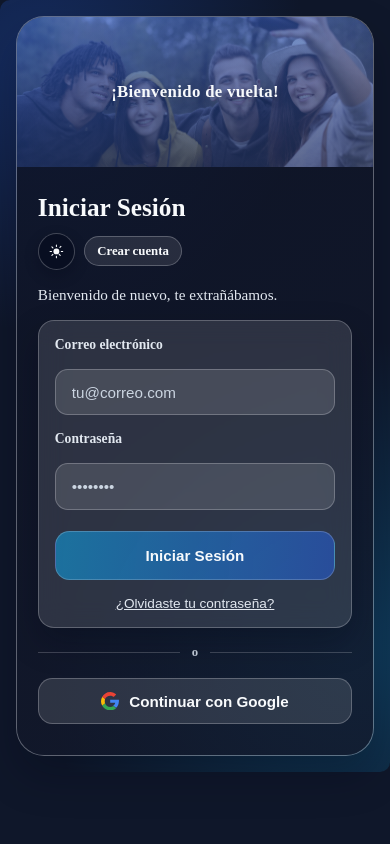
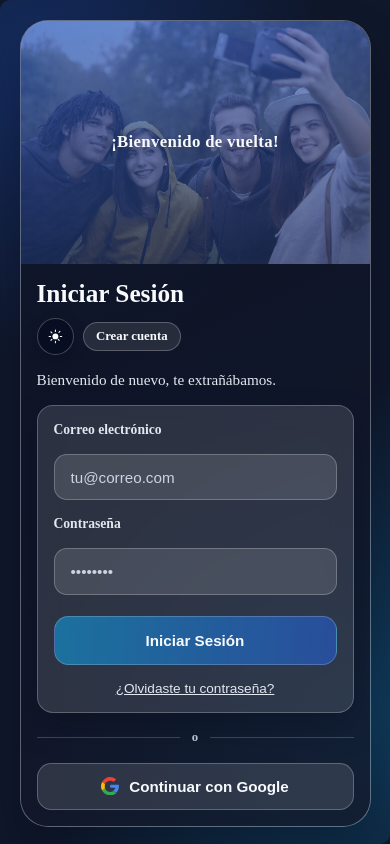
Before and after one commit to Ludwig-a11/expenseRecordApp, a React (Vite) app: page /log-in in a window 390 px wide. Built offline with nearby package versions, Linux system fonts and the light colour scheme; no server answers.

Commit message:
Mobile view fixes

```diff
--- a/src/components/LogIn.module.css
+++ b/src/components/LogIn.module.css
@@ -253,17 +253,23 @@
 
 @media (max-width: 60rem) {
   .loginPage {
-    padding: 1rem;
+    height: 100dvh;
+    min-height: 100dvh;
+    padding: clamp(1rem, 5vw, 2rem);
+    align-items: stretch;
   }
 
   .card {
-    grid-template-columns: 1fr;
-    min-height: auto;
+    display: flex;
+    flex-direction: column;
+    height: 100%;
   }
 
   .heroPanel {
-    min-height: clamp(4.5rem, 14vh, 9rem);
-    padding: 1rem 1.6rem;
+    flex: 1 5 auto;
+    min-height: 0;
+    overflow: hidden;
+    padding: clamp(0.6rem, 3vh, 1rem) 1.6rem;
     justify-content: center;
   }
 
@@ -277,8 +283,12 @@
   }
 
   .formPanel {
-    padding: 1.7rem 1.3rem 1.9rem;
-    gap: 1rem;
+    flex: 0 1 auto;
+    min-height: 0;
+    overflow-y: auto;
+    justify-content: flex-start;
+    padding: clamp(1rem, 4vw, 1.9rem) clamp(1rem, 4vw, 1.3rem);
+    gap: clamp(0.6rem, 2vh, 1rem);
   }
 
   .headerRow {
--- a/src/components/UserRegistration.module.css
+++ b/src/components/UserRegistration.module.css
@@ -226,22 +226,32 @@
 
 @media (max-width: 60rem) {
   .signupPage {
-    padding: 1rem;
+    height: 100dvh;
+    min-height: 100dvh;
+    padding: clamp(1rem, 5vw, 2rem);
+    align-items: stretch;
   }
 
   .card {
-    grid-template-columns: 1fr;
-    min-height: auto;
+    display: flex;
+    flex-direction: column;
+    height: 100%;
   }
 
   .formPanel {
-    padding: 1.7rem 1.3rem 1.9rem;
-    gap: 1rem;
+    flex: 0 1 auto;
+    min-height: 0;
+    overflow-y: auto;
+    justify-content: flex-start;
+    padding: clamp(1rem, 4vw, 1.9rem) clamp(1rem, 4vw, 1.3rem);
+    gap: clamp(0.6rem, 2vh, 1rem);
   }
 
   .heroPanel {
-    min-height: clamp(4.5rem, 14vh, 9rem);
-    padding: 1rem 1.6rem;
+    flex: 1 5 auto;
+    min-height: 0;
+    overflow: hidden;
+    padding: clamp(0.6rem, 3vh, 1rem) 1.6rem;
     justify-content: center;
   }
 
@@ -274,9 +284,3 @@
     font-size: 0.95rem;
   }
 }
-
-@media (max-width: 30rem) {
-  .signupPage {
-    padding: 0.65rem;
-  }
-}
```
